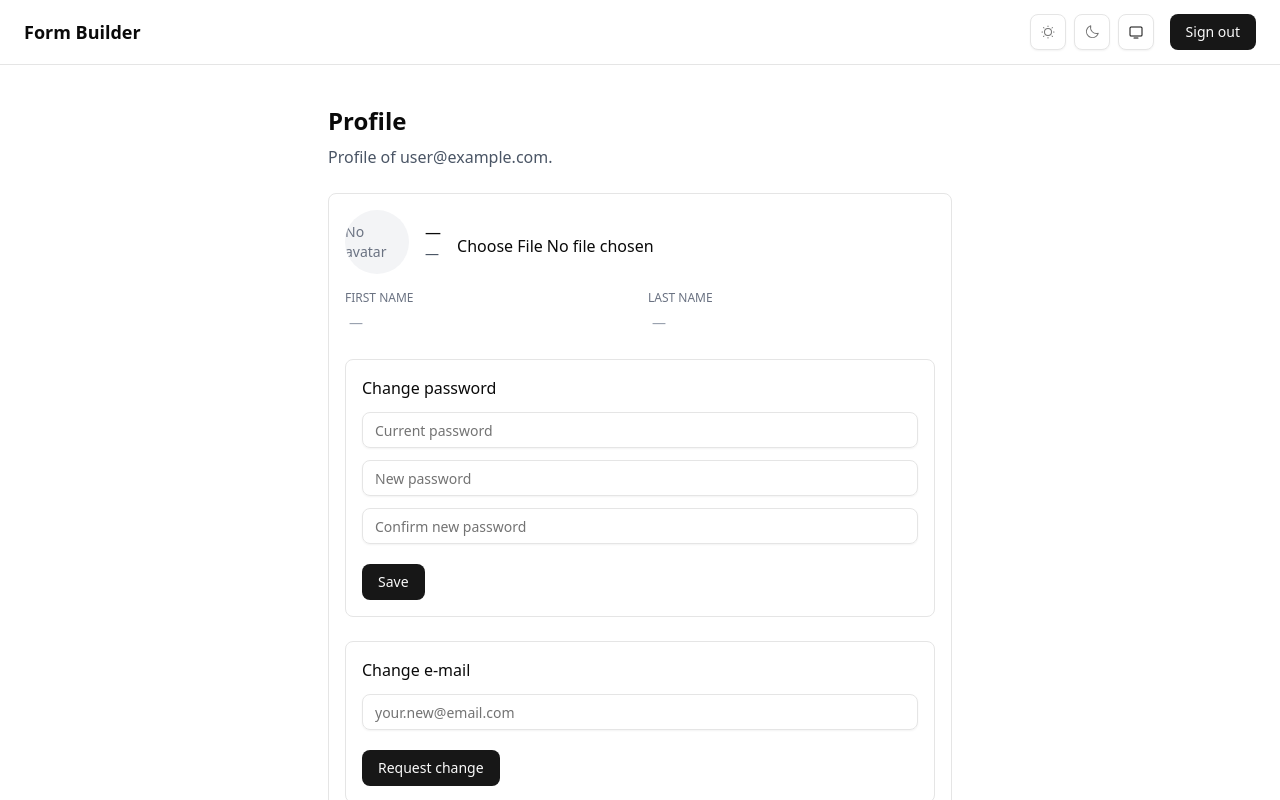
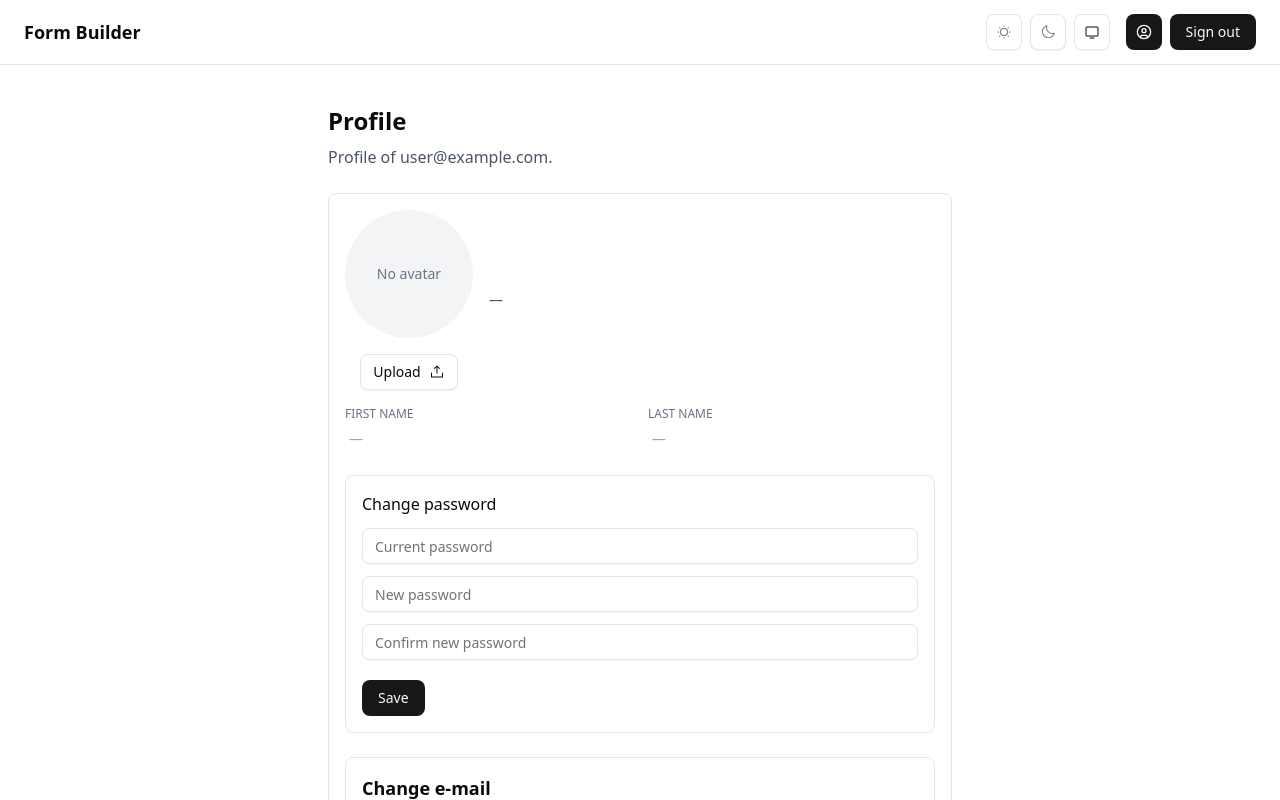
Before and after one commit to dmytro-chushko/form-editor, a Next.js app: page /profile in a window 1280 px wide. Shown: the top 800 px of the page. Built offline with nearby package versions, Linux system fonts and the light colour scheme; no server answers; the database is empty; sample sign-in values are in the browser's storage.

Commit message:
Adjust profile styles

```diff
--- a/src/components/layouts/DesktopHeader.tsx
+++ b/src/components/layouts/DesktopHeader.tsx
@@ -1,5 +1,7 @@
 'use client';
 
+import { UserCircleIcon } from 'lucide-react';
+import { useRouter } from 'next/navigation';
 import { signOut, useSession } from 'next-auth/react';
 
 import { ThemeToggle } from '../theme/ThemeToggle';
@@ -12,9 +14,10 @@ type DesktopHeaderProps = {
 
 export default function DesktopHeader({ title, menu }: DesktopHeaderProps) {
   const { data } = useSession();
+  const router = useRouter();
 
   return (
-    <div className="sticky top-0 z-40 bg-background/80 backdrop-blur border-b">
+    <div className=" bg-background/80 backdrop-blur border-b">
       <div className="h-16 px-6 flex items-center justify-between">
         <div className="flex items-center gap-4 min-w-0">
           {title ? (
@@ -24,7 +27,14 @@ export default function DesktopHeader({ title, menu }: DesktopHeaderProps) {
         <div className="flex items-center gap-4">
           {menu}
           <ThemeToggle />
-          {data && <Button onClick={() => signOut()}>Sign out</Button>}
+          {data && (
+            <div className="flex gap-2">
+              <Button size="icon" onClick={() => router.push('/profile')}>
+                <UserCircleIcon size={32} />
+              </Button>
+              <Button onClick={() => signOut()}>Sign out</Button>
+            </div>
+          )}
         </div>
       </div>
     </div>
--- a/src/components/layouts/Header.tsx
+++ b/src/components/layouts/Header.tsx
@@ -8,7 +8,7 @@ type HeaderProps = {
 
 export default function Header({ title, menu }: HeaderProps) {
   return (
-    <header>
+    <header className="sticky top-0 z-40">
       <div className="md:hidden">
         <MobileHeaderLayout title={title} menu={menu} />
       </div>
--- a/src/components/layouts/MobileHeaderLayout.tsx
+++ b/src/components/layouts/MobileHeaderLayout.tsx
@@ -1,5 +1,7 @@
 'use client';
 
+import { UserCircleIcon } from 'lucide-react';
+import { useRouter } from 'next/navigation';
 import { signOut, useSession } from 'next-auth/react';
 import { useEffect, useState } from 'react';
 
@@ -18,6 +20,7 @@ export default function MobileHeaderLayout({
 }: MobileHeaderLayoutProps) {
   const [open, setOpen] = useState(false);
   const { data } = useSession();
+  const router = useRouter();
 
   useEffect(() => {
     const body = document.body;
@@ -81,7 +84,15 @@ export default function MobileHeaderLayout({
           <div className="flex flex-col items-center justify-center gap-6">
             <div className="p-4">{menu}</div>
             <ThemeToggle />
-            {data && <Button onClick={() => signOut()}>Sign out</Button>}
+            {data && (
+              <div className="flex flex-col gap-4">
+                <Button onClick={() => router.push('/profile')}>
+                  Profile
+                  <UserCircleIcon size={32} />
+                </Button>
+                <Button onClick={() => signOut()}>Sign out</Button>
+              </div>
+            )}
           </div>
         </div>
       ) : null}
--- a/src/components/profile/AvatarUploader.tsx
+++ b/src/components/profile/AvatarUploader.tsx
@@ -1,5 +1,6 @@
 'use client';
 
+import { UploadSimpleIcon } from '@phosphor-icons/react';
 import { useRef, useState } from 'react';
 import { toast } from 'sonner';
 
@@ -7,6 +8,8 @@ import {
   useAvatarUploadUrlMutation,
   useUpdateAvatarMutation,
 } from '@/features/profile/profile.api';
+
+import { Button } from '../ui/button';
 
 export default function AvatarUploader() {
   const inputRef = useRef<HTMLInputElement | null>(null);
@@ -69,9 +72,19 @@ export default function AvatarUploader() {
   }
 
   return (
-    <div className="mt-2">
+    <div className="mt-4 text-center">
+      <Button
+        type="button"
+        variant="outline"
+        onClick={() => inputRef.current?.click()}
+        disabled={busy}
+      >
+        Upload
+        <UploadSimpleIcon size={32} />
+      </Button>
       <input
         ref={inputRef}
+        className="hidden"
         type="file"
         accept="image/*"
         onChange={onFileChange}
--- a/src/components/profile/EditableField.tsx
+++ b/src/components/profile/EditableField.tsx
@@ -99,7 +99,7 @@ export default function EditableField({
   }
 
   return (
-    <div className="space-y-1">
+    <div className="space-y-1 max-sm:text-center">
       <div className="text-xs uppercase text-gray-500">{label}</div>
       {!editing ? (
         <button
--- a/src/components/profile/EmailChangeField.tsx
+++ /dev/null
@@ -1,93 +0,0 @@
-'use client';
-
-import { zodResolver } from '@hookform/resolvers/zod';
-import { useSearchParams } from 'next/navigation';
-import { useEffect } from 'react';
-import { useForm } from 'react-hook-form';
-import { toast } from 'sonner';
-
-import { Button } from '@/components/ui/button';
-import {
-  Form,
-  FormControl,
-  FormField,
-  FormItem,
-  FormMessage,
-} from '@/components/ui/form';
-import { Input } from '@/components/ui/input';
-import {
-  useConfirmEmailChangeQuery,
-  useRequestEmailChangeMutation,
-} from '@/features/profile/profile.api';
-import {
-  requestEmailChangeSchema,
-  type RequestEmailChangeInput,
-} from '@/features/profile/profile.schema';
-
-export default function EmailChangeField({
-  currentEmail,
-}: {
-  currentEmail: string | null | undefined;
-}) {
-  const form = useForm<RequestEmailChangeInput>({
-    resolver: zodResolver(requestEmailChangeSchema),
-    defaultValues: { newEmail: '' },
-    mode: 'onSubmit',
-  });
-
-  const { mutateAsync, isPending } = useRequestEmailChangeMutation();
-
-  async function onSubmit(values: RequestEmailChangeInput) {
-    try {
-      await mutateAsync(values);
-      toast.success('Check your inbox to confirm email change');
-      form.reset();
-    } catch (e: any) {
-      toast.error(e?.message || 'Failed to request email change');
-    }
-  }
-
-  // consume confirm result via query param
-  const params = useSearchParams();
-  const token = params.get('token');
-  const { data: confirmData, isFetched } = useConfirmEmailChangeQuery(token);
-  useEffect(() => {
-    if (!token) return;
-
-    if (isFetched) {
-      if (confirmData?.ok) toast.success('Email updated');
-      else toast.error('Email change link is invalid or expired');
-    }
-  }, [token, isFetched, confirmData]);
-
-  return (
-    <div className="mt-6 rounded-md border p-4">
-      <h2 className="mb-3 text-base font-medium">Email</h2>
-      <div className="mb-2 text-sm text-gray-600">
-        Current: {currentEmail ?? '—'}
-      </div>
-      <Form {...form}>
-        <form
-          className="flex items-start gap-2"
-          onSubmit={form.handleSubmit(onSubmit)}
-        >
-          <FormField
-            control={form.control}
-            name="newEmail"
-            render={({ field }) => (
-              <FormItem className="flex-1">
-                <FormControl>
-                  <Input type="email" placeholder="New email" {...field} />
-                </FormControl>
-                <FormMessage />
-              </FormItem>
-            )}
-          />
-          <Button type="submit" disabled={isPending}>
-            {isPending ? 'Sending…' : 'Request change'}
-          </Button>
-        </form>
-      </Form>
-    </div>
-  );
-}
--- a/src/components/profile/EmailChangeForm.tsx
+++ b/src/components/profile/EmailChangeForm.tsx
@@ -1,7 +1,7 @@
 'use client';
 
 import { zodResolver } from '@hookform/resolvers/zod';
-import { useSearchParams } from 'next/navigation';
+import { useSearchParams, useRouter } from 'next/navigation';
 import { useEffect } from 'react';
 import { useForm } from 'react-hook-form';
 import { toast } from 'sonner';
@@ -15,10 +15,7 @@ import {
   FormMessage,
 } from '@/components/ui/form';
 import { Input } from '@/components/ui/input';
-import {
-  useConfirmEmailChangeQuery,
-  useRequestEmailChangeMutation,
-} from '@/features/profile/profile.api';
+import { useRequestEmailChangeMutation } from '@/features/profile/profile.api';
 import {
   requestEmailChangeSchema,
   type RequestEmailChangeInput,
@@ -28,36 +25,49 @@ export default function EmailChangeForm() {
   const form = useForm<RequestEmailChangeInput>({
     resolver: zodResolver(requestEmailChangeSchema),
     defaultValues: { newEmail: '' },
-    mode: 'onSubmit',
+    mode: 'onBlur',
   });
 
   const { mutateAsync, isPending } = useRequestEmailChangeMutation();
+  const router = useRouter();
+  const params = useSearchParams();
 
   async function onSubmit(values: RequestEmailChangeInput) {
     try {
       await mutateAsync(values);
-      toast.success('We sent a confirmation link to your new email');
+      toast.success("We've sent a confirmation link to your new email");
       form.reset();
     } catch (e: any) {
       toast.error(e?.message || 'Failed to request email change');
     }
   }
 
-  // confirm by token in query (after user clicks email link)
-  const params = useSearchParams();
-  const token = params.get('emailChangeToken');
-  const confirm = useConfirmEmailChangeQuery(token);
+  // React to server-side redirect flags after user clicks email confirmation link
   useEffect(() => {
-    if (confirm.isSuccess && token) {
-      toast.success('Email changed successfully');
-    } else if (confirm.isError && token) {
-      toast.error('Email change failed');
+    const status = params.get('emailChanged');
+
+    if (!status) return;
+
+    if (status === '1') {
+      toast.success('Email successfully changed');
+    } else if (status === 'conflict') {
+      toast.error('This email is already in use');
+    } else if (status === '0') {
+      toast.error('Invalid or expired confirmation link');
     }
-  }, [confirm.isSuccess, confirm.isError, token]);
+
+    const url = new URL(window.location.href);
+    url.searchParams.delete('emailChanged');
+    router.replace(
+      url.pathname + (url.search ? `?${url.searchParams.toString()}` : ''),
+      { scroll: false }
+    );
+    // eslint-disable-next-line react-hooks/exhaustive-deps
+  }, [params]);
 
   return (
     <div className="mt-6 rounded-md border p-4">
-      <h2 className="mb-3 text-base font-medium">Change e‑mail</h2>
+      <h2 className="mb-3 text-lg font-semibold">Change e‑mail</h2>
       <Form {...form}>
         <form className="space-y-3" onSubmit={form.handleSubmit(onSubmit)}>
           <FormField
--- a/src/components/profile/ProfileCard.tsx
+++ b/src/components/profile/ProfileCard.tsx
@@ -26,14 +26,16 @@ export default function ProfileCard() {
 
   return (
     <div className="mt-6 space-y-4 rounded-md border p-4">
-      <div className="flex items-center gap-4">
-        <div className="relative h-16 w-16 overflow-hidden rounded-full bg-gray-100">
+      <div>
+        <div className="flex items-center gap-4 flex-wrap max-sm:flex-col max-sm:items-center">
+          <div className="shrink-0">
+            <div className="relative h-32 w-32 overflow-hidden rounded-full bg-gray-100 ">
               {user?.image ? (
                 <Image
                   src={user.image}
                   alt="avatar"
                   fill
-              className="object-cover"
+                  className="object-covers"
                 />
               ) : (
                 <div className="flex h-full w-full items-center justify-center text-sm text-gray-500">
@@ -41,14 +43,21 @@ export default function ProfileCard() {
                 </div>
               )}
             </div>
-        <div>
-          <div className="text-base font-medium">{user?.name ?? '—'}</div>
-          <div className="text-sm text-gray-600">{user?.email ?? '—'}</div>
-        </div>
             <AvatarUploader />
           </div>
 
-      <div className="grid grid-cols-2 gap-4">
+          <div className="max-sm:text-center">
+            {/* <div className="text-base font-medium">
+              {user?.firstName
+                ? `${user?.firstName} ${user?.lastName}`
+                : `${user?.lastName || '-'}`}
+            </div> */}
+            <div className="text-sm text-gray-600">{user?.email ?? '—'}</div>
+          </div>
+        </div>
+      </div>
+
+      <div className="grid sm:grid-cols-2 gap-4">
         <EditableField
           label="First name"
           field="firstName"
```
Lines whose indentation alone changed are shown as unchanged.
